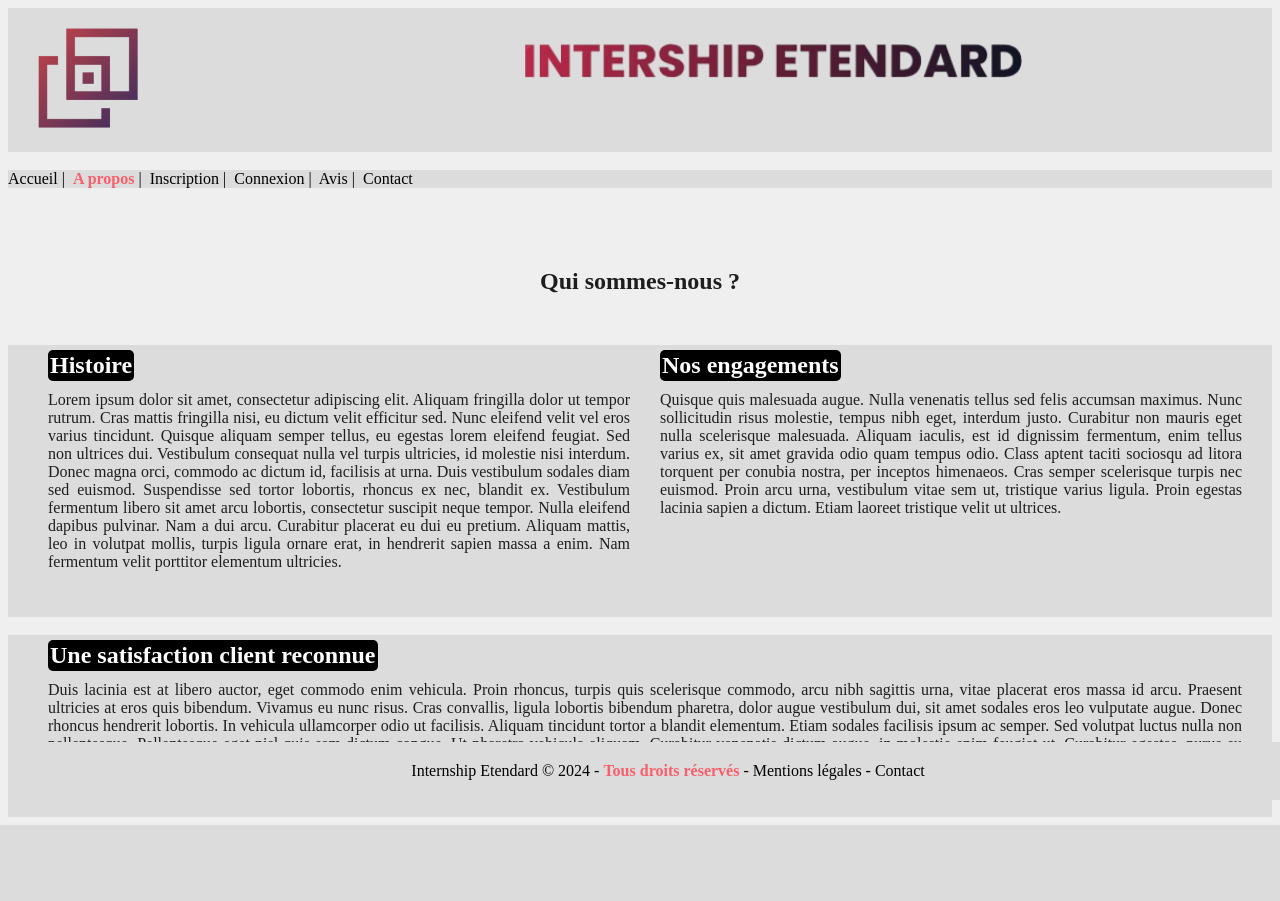
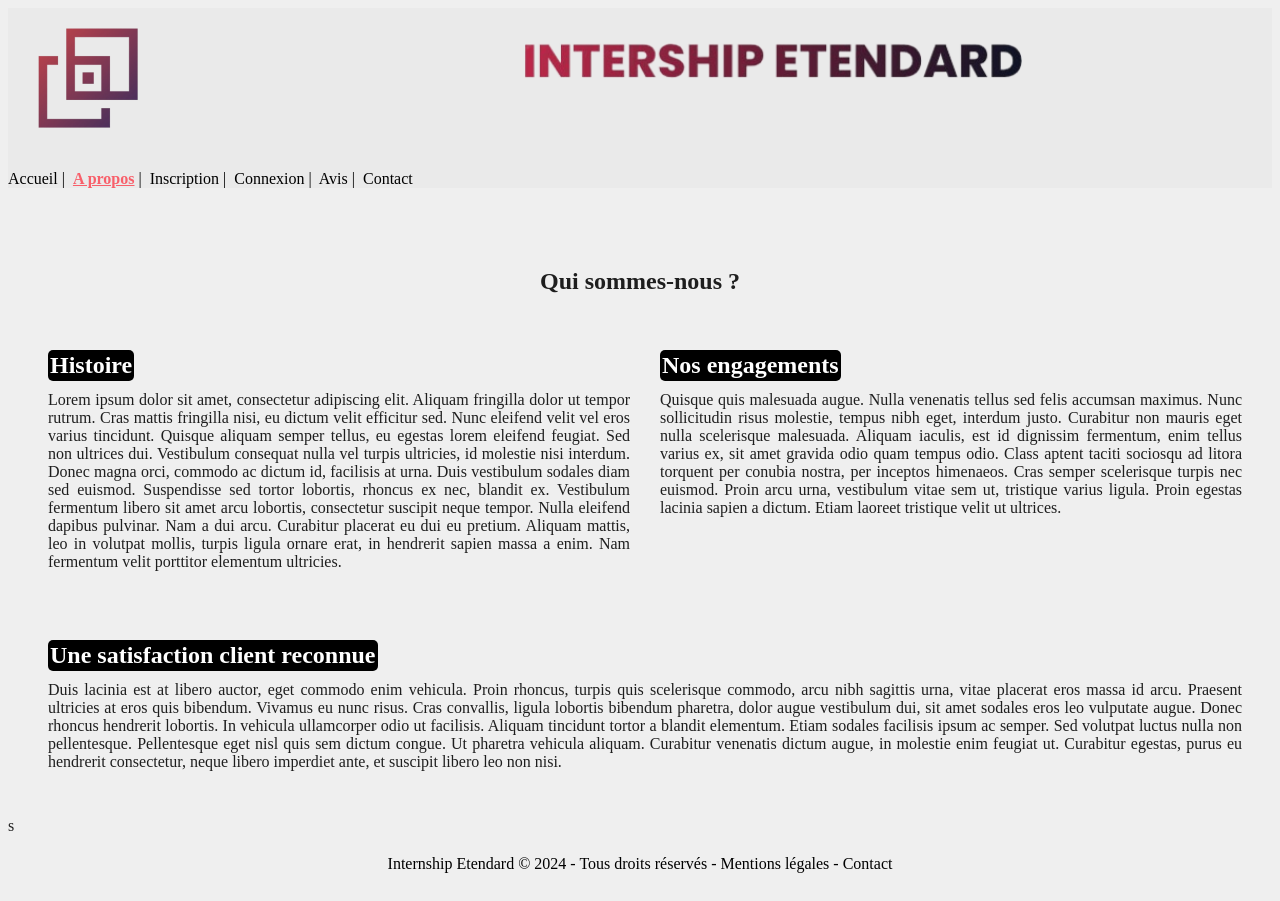
Before and after one commit to Yug0-o/Projet-WEB, a PHP site: page /a-propos.html in a window 1280 px wide; the page is wider, and only the part inside the window is pictured. Before the commit the page ends 825 px from the top of that part, so only its background shows below. Run offline with PHP 8.4, Linux system fonts and the light colour scheme; some web fonts are replaced.

Commit message:
Updated footer, merged style_header.css to style.css

```diff
--- a/a-propos.html
+++ b/a-propos.html
@@ -54,12 +54,12 @@
 			</article>
 
 	   </section>
-
+	   s
 	 </main>
 
 		<footer>
 			<div class="navbar">
-				<div class="text-center">Internship Etendard &copy; 2024 - <span class="active">Tous droits réservés</span> - Mentions légales - Contact</div>
+                <div class="text-center"> <a href="page_accueil.html"> Internship Etendard &copy; 2024 </a>- <a href="a-propos.html">Tous droits réservés</a> - Mentions légales - Contact</div>
 			</div>
 		</footer>
 
--- a/assets/style.css
+++ b/assets/style.css
@@ -20,11 +20,54 @@ body {
     user-select: none;
 }
 
+header {
+    background-color: #eaeaea;
+}
+
+div.bordure {
+    border-bottom: 3px solid grey;
+}
+
+.logo img {
+    width: 100px;
+    height: 100px;
+}
+
+.nom img {
+    width: 500px;
+    height: 50px;
+    margin-top: 25px;
+}
+
+.bouton {
+    border: 4px solid #F85F6A;
+    background-color: white;
+    color: black;
+    padding: 8px 20px;
+    font-size: 16px;
+    font-weight: bold;
+    cursor: pointer;
+    border-radius: 50px;
+    font-size: 1.2em;
+}
+
+.bouton:hover {
+    background-color: #fefee0;
+    transform: scale(1.05);
+}
+
+.bouton:active {
+    box-shadow:
+        inset -2px -2px 3px rgba(255, 255, 255, 0.6),
+        inset 2px 2px 3px rgba(0, 0, 0, 0.6);
+    transform: scale(0.95);
+}
+
 .container {
     display: flex;
     flex-wrap: wrap;
     padding: 20px;
-    background-color: gainsboro;
+    /* background-color: gainsboro; */
 }
 
 .box1 {
@@ -37,6 +80,13 @@ body {
     flex: 1 0 50%;
     text-align: left;
     margin-top: 15px;
+}
+
+.box3 {
+    margin-top: 25px;
+    margin-right: 20px;
+    flex: 1 0 30%;
+    text-align: right;
 }
 
 .box12 {
@@ -98,7 +148,7 @@ body {
 }
 
 .navbar {
-    background-color: gainsboro;
+    /* background-color: gainsboro; */
     color: black;
     font-family: "GothamSSm-Book";
 }
@@ -110,12 +160,12 @@ body {
 
 .navbar a:hover {
     text-decoration: underline;
-    /* font-weight: bold; */
     color: #F85F6A;
 }
 
 .navbar .active {
     font-weight: bold;
+    text-decoration: underline;
     color: #F85F6A;
 }
 
@@ -321,7 +371,7 @@ button, label, br, form, input, select, textarea, .navbar, .categories-list a, .
 footer {
     width: 100%;
     padding: 20px;
-    background-color: gainsboro;
-    position: absolute;
-    bottom: 0;
+    box-sizing: border-box;
+    text-align: center;
+    margin-top: auto;
 }
--- a/connexion.html
+++ b/connexion.html
@@ -10,7 +10,7 @@
    <body>
      <header>
 		<div class="container">
-			<img src="./images/name-logo.png" width="500">
+            <a href="page_accueil.html"><img src="./images/name-logo.png" height="20"></a>
 		</div>
 	 </header>
 	 <main>
@@ -38,7 +38,7 @@
 	 <br>
 	 	<footer>
 			<div class="navbar">
-				<div class="text-center">Internship Etendard &copy; 2024 - <a href="a-propos.html">Tous droits réservés</a> - Mentions légales - Contact</div>
+                <div class="text-center"> <a href="page_accueil.html"> Internship Etendard &copy; 2024 </a>- <a href="a-propos.html">Tous droits réservés</a> - Mentions légales - Contact</div>
 			</div>
 		</footer>
 
--- a/contact.html
+++ b/contact.html
@@ -49,8 +49,10 @@
 	 </main>
 
 	 <footer>
-		<div class="text-center">&copy; 2024 - Tous droits réservés - Yugo</div>
-	 </footer>
+			<div class="navbar">
+                <div class="text-center"> <a href="page_accueil.html"> Internship Etendard &copy; 2024 </a>- <a href="a-propos.html">Tous droits réservés</a> - Mentions légales - Contact</div>
+			</div>
+		</footer>
 
    </body>
 </html>
--- a/index.html
+++ b/index.html
@@ -83,8 +83,10 @@
 	 </main>
 
 	 <footer>
-		<div class="text-center">&copy; 2024 - Tous droits réservés - Yugo</div>
-	 </footer>
+			<div class="navbar">
+                <div class="text-center"> <a href="page_accueil.html"> Internship Etendard &copy; 2024 </a>- <a href="a-propos.html">Tous droits réservés</a> - Mentions légales - Contact</div>
+			</div>
+		</footer>
 
    </body>
 </html>
--- a/inscription.html
+++ b/inscription.html
@@ -59,7 +59,9 @@
 		</main>
 
 		<footer>
-			<div class="text-center">&copy; 2024 - Tous droits réservés - Yugo</div>
+			<div class="navbar">
+                <div class="text-center"> <a href="page_accueil.html"> Internship Etendard &copy; 2024 </a>- <a href="a-propos.html">Tous droits réservés</a> - Mentions légales - Contact</div>
+			</div>
 		</footer>
 
 	</body>
```
Also changed, not shown: avis.html (+5 -3 lines), page_accueil.html (+10 -2 lines).
